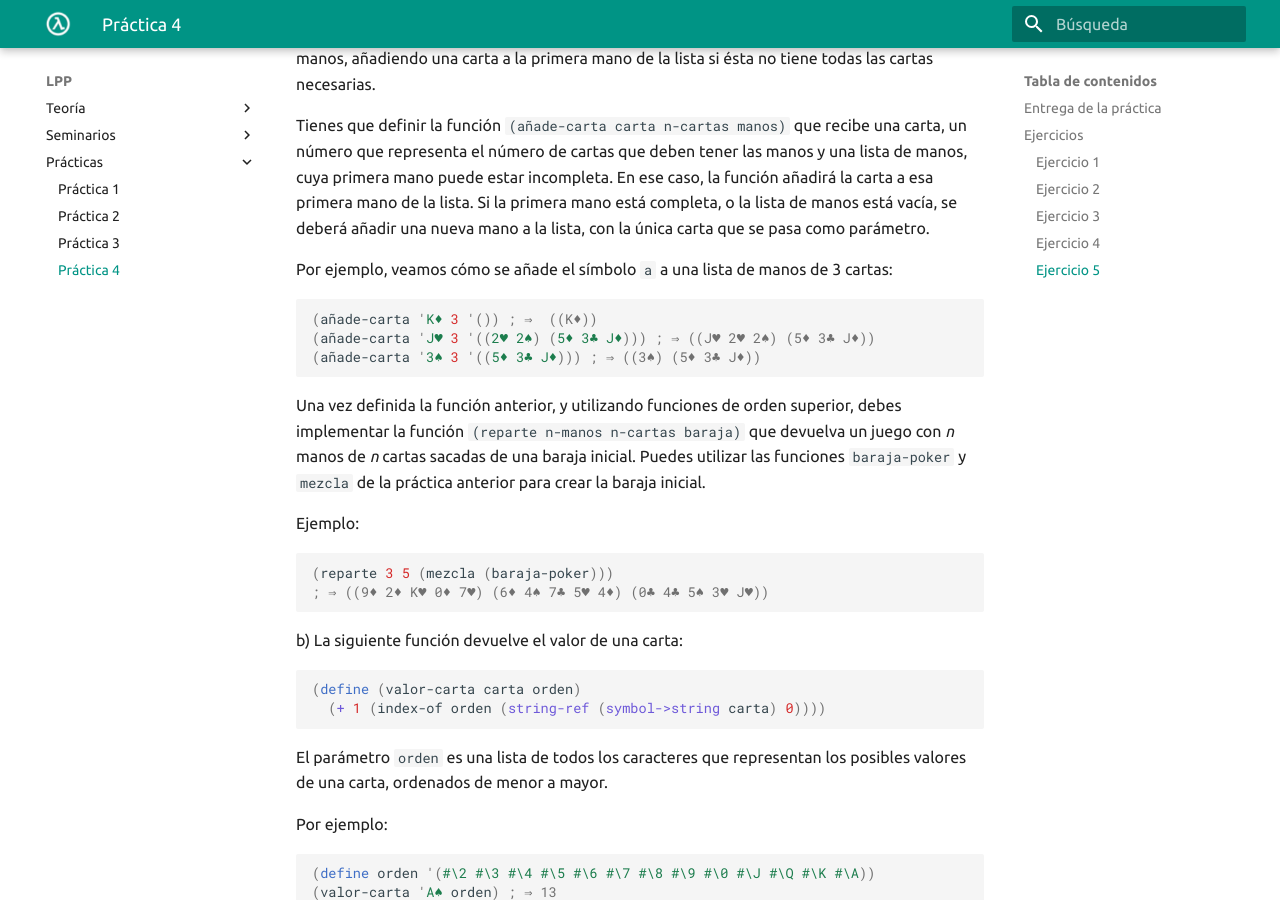
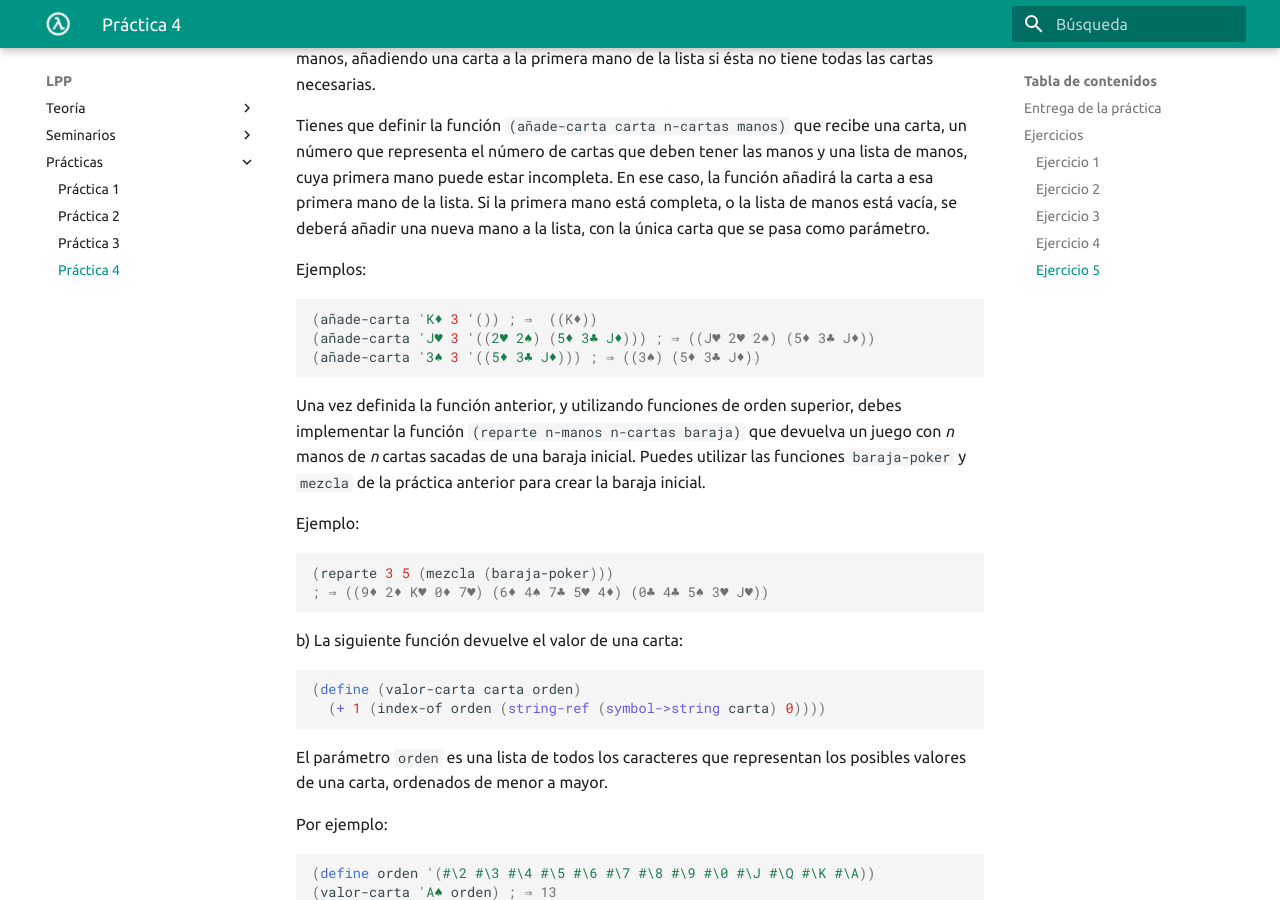
Before and after one commit to domingogallardo/apuntes-lpp, an MkDocs documentation site: the page built from docs/practicas/practica04/practica04.md, in a window 1280 px wide and 900 px high, scrolled down 3967 px. Built offline with MkDocs 1.6.1 and Material for MkDocs 9.7.7, drawn with Linux system fonts in a browser that asks for light colours.

Commit message:
Correcciones

````diff
--- a/docs/practicas/practica04/practica04.md
+++ b/docs/practicas/practica04/practica04.md
@@ -218,8 +218,7 @@ primera mano de la lista. Si la primera mano está completa, o la lista
 de manos está vacía, se deberá añadir una nueva mano a la lista, con
 la única carta que se pasa como parámetro.
 
-Por ejemplo, veamos cómo se añade el símbolo `a` a una lista de manos
-de 3 cartas:
+Ejemplos:
 
 ```racket
 (añade-carta 'K♦ 3 '()) ; ⇒  ((K♦))
````
